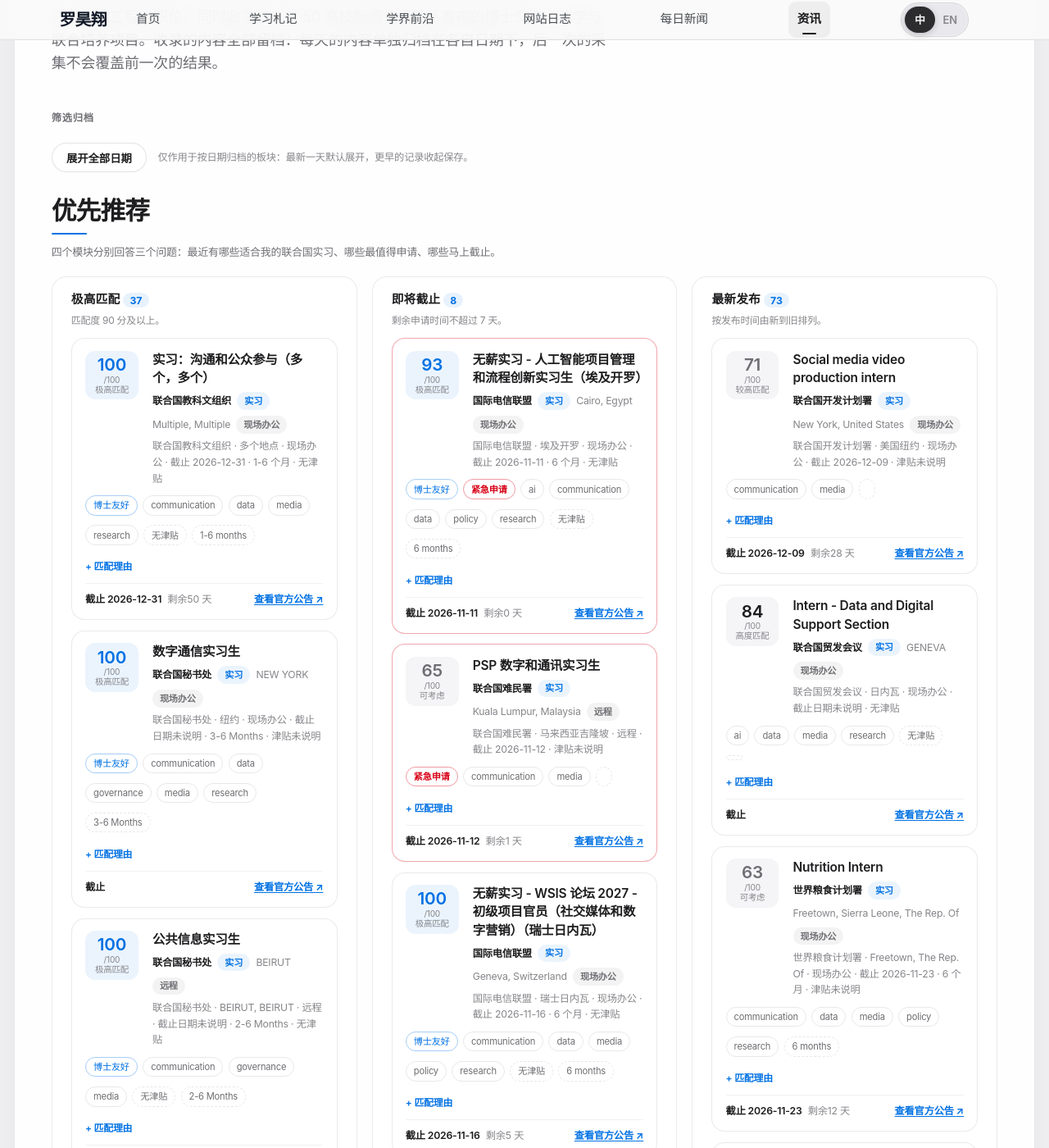
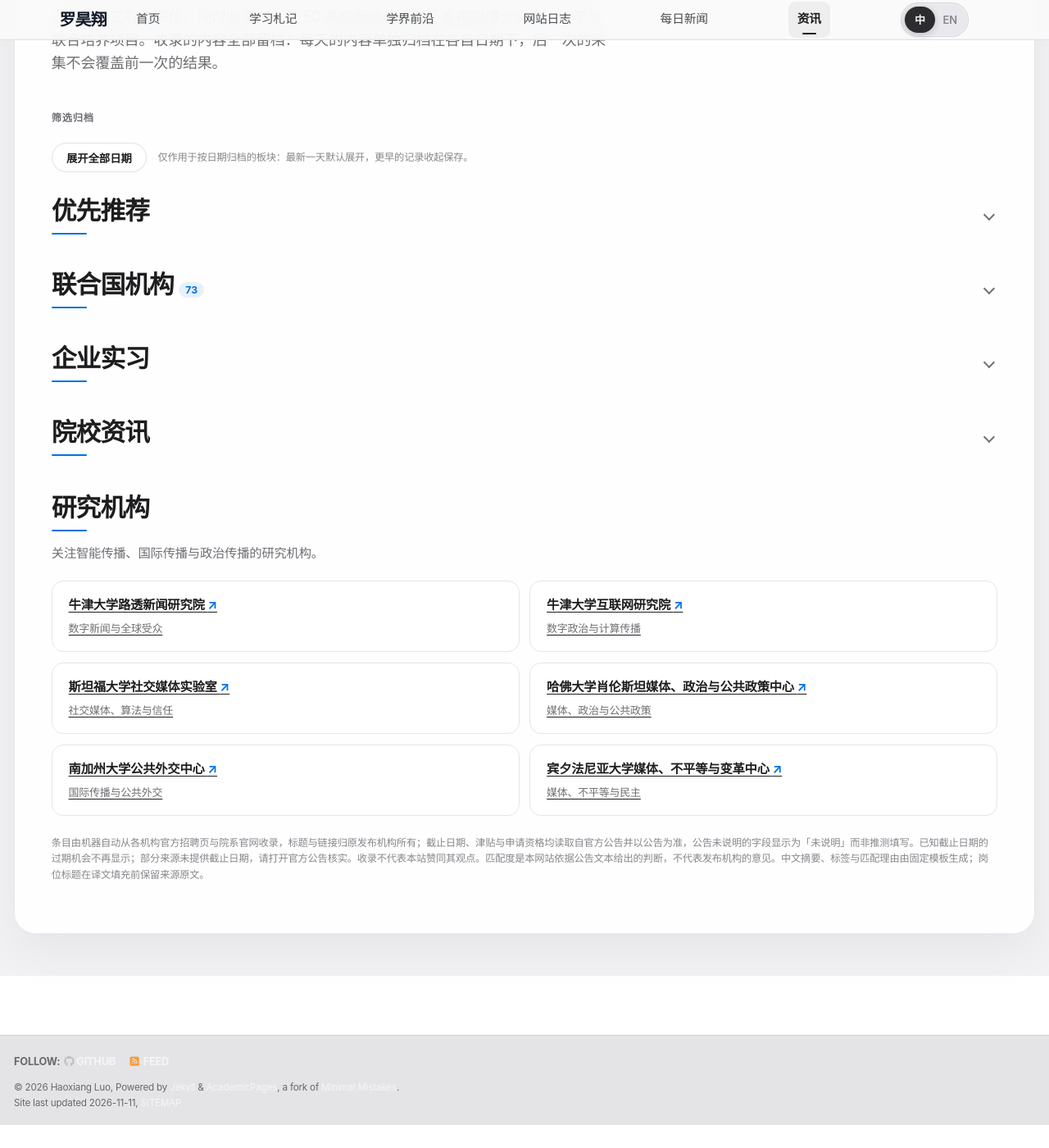
Before and after one commit to HaoxiangLuo/HaoxiangLuo.github.io, a Jekyll site: the page built from _pages/opportunities-zh.html, in a window 1280 px wide and 1400 px high, scrolled down 337 px. Shown: the whole window at 82% size. Built offline with Jekyll 4.4.1, drawn with Linux system fonts in a browser that asks for light colours; a style sheet for code colours, icons or effects is not loaded; after the commit the page ends 1709 px from its top, so only the background shows below that; some of the changed text lies outside the part shown.

Commit message:
改进资讯页折叠与研究机构链接

```diff
--- /dev/null
+++ b/_data/opportunity_research_centers.yml
@@ -0,0 +1,36 @@
+- name: Reuters Institute for the Study of Journalism
+  name_zh: 牛津大学路透新闻研究院
+  university: University of Oxford
+  focus: Digital news and global audiences
+  focus_zh: 数字新闻与全球受众
+  url: https://reutersinstitute.politics.ox.ac.uk/
+- name: Oxford Internet Institute
+  name_zh: 牛津大学互联网研究院
+  university: University of Oxford
+  focus: Digital politics and computational communication
+  focus_zh: 数字政治与计算传播
+  url: https://www.oii.ox.ac.uk/
+- name: Social Media Lab
+  name_zh: 斯坦福大学社交媒体实验室
+  university: Stanford University
+  focus: Social media, algorithms and trust
+  focus_zh: 社交媒体、算法与信任
+  url: https://sml.stanford.edu/
+- name: Shorenstein Center on Media, Politics and Public Policy
+  name_zh: 哈佛大学肖伦斯坦媒体、政治与公共政策中心
+  university: Harvard University
+  focus: Media, politics and public policy
+  focus_zh: 媒体、政治与公共政策
+  url: https://shorensteincenter.org/
+- name: Center on Public Diplomacy
+  name_zh: 南加州大学公共外交中心
+  university: University of Southern California
+  focus: International communication and public diplomacy
+  focus_zh: 国际传播与公共外交
+  url: https://uscpublicdiplomacy.org/
+- name: Media, Inequality & Change Center
+  name_zh: 宾夕法尼亚大学媒体、不平等与变革中心
+  university: University of Pennsylvania
+  focus: Media, inequality and democracy
+  focus_zh: 媒体、不平等与民主
+  url: https://www.asc.upenn.edu/research/centers/media-inequality-and-change-center/about
--- /dev/null
+++ b/_includes/opportunity-research-centers.html
@@ -0,0 +1,9 @@
+<section class="opps-centers" aria-labelledby="opps-centers-title">
+  <h2 id="opps-centers-title" class="opps-section__title">{% if page.lang == 'zh' %}研究机构{% else %}Research Centers{% endif %}</h2>
+  <p class="opps-centers__intro">{% if page.lang == 'zh' %}关注智能传播、国际传播与政治传播的研究机构。{% else %}Research centers in intelligent, international and political communication.{% endif %}</p>
+  <ul class="opps-centers__list">
+    {% for center in site.data.opportunity_research_centers %}
+      <li><a href="{{ center.url | escape }}" target="_blank" rel="noopener noreferrer"><span>{% if page.lang == 'zh' %}{{ center.name_zh | escape }}{% else %}{{ center.name | escape }}{% endif %} <b aria-hidden="true">↗</b></span><small>{% if page.lang == 'zh' %}{{ center.focus_zh | escape }}{% else %}{{ center.university | escape }} · {{ center.focus | escape }}{% endif %}</small></a></li>
+    {% endfor %}
+  </ul>
+</section>
--- a/_includes/opps-card.html
+++ b/_includes/opps-card.html
@@ -48,7 +48,7 @@
 {% endif %}
 
 <article class="opps-card{% if item.urgent %} opps-card--urgent{% endif %}{% if item.status == 'closed' %} opps-card--closed{% endif %}"
-  data-opp
+  data-opp data-opp-deadline="{{ item.deadline | escape }}"
   data-org="{{ item.org | default: 'other' | escape }}"
   data-areas="{{ item.areas | join: ' ' | escape }}"
   data-mode="{{ item.mode | default: 'unknown' | escape }}"
--- a/_pages/opportunities-zh.html
+++ b/_pages/opportunities-zh.html
@@ -20,8 +20,7 @@ translation_url: /opportunities/
 {% assign closing = un_live | where: "closing", true | sort: "days_left" %}
 {% assign latest = un_live | sort: "sort_date" | reverse %}
 {% assign remote = un_live | where: "mode", "remote" %}
-{% assign expired = un_items | where: "status", "closed" %}
-{% assign extended = un_items | where: "extended", true %}
+{% assign extended = un_open | where: "extended", true %}
 
 {% include archive-date-filter.html %}
 {% include opps-archive-controls.html %}
@@ -29,78 +28,80 @@ translation_url: /opportunities/
 <div class="opps-archive">
   {% if un_live.size > 0 %}
   <section class="opps-section" aria-labelledby="opps-pick-title">
-    <h2 id="opps-pick-title" class="opps-section__title">优先推荐</h2>
+    <details class="opps-section__disclosure">
+      <summary class="opps-section__summary"><h2 id="opps-pick-title" class="opps-section__title">优先推荐</h2><span class="opps-section__chevron" aria-hidden="true"></span></summary>
     <p class="opps-section__note">四个模块分别回答三个问题：最近有哪些适合我的联合国实习、哪些最值得申请、哪些马上截止。</p>
     <div class="opps-modules">
-      <div class="opps-module">
-        <h3 class="opps-module__title">极高匹配 <span class="opps-subtitle__count">{{ exceptional.size }}</span></h3>
+      <details class="opps-module">
+        <summary class="opps-module__summary"><h3 class="opps-module__title">极高匹配 <span class="opps-subtitle__count">{{ exceptional.size }}</span></h3><span class="opps-section__chevron" aria-hidden="true"></span></summary>
         <p class="opps-module__note">匹配度 90 分及以上。</p>
         {% if exceptional.size > 0 %}
           <div class="opps-cards">{% for item in exceptional limit: 6 %}{% include opps-card.html item=item lang="zh" %}{% endfor %}</div>
         {% else %}
           <p class="daily-news-empty">目前暂无 90 分以上的岗位，匹配度最高的岗位见下方完整清单。</p>
         {% endif %}
-      </div>
-      <div class="opps-module">
-        <h3 class="opps-module__title">即将截止 <span class="opps-subtitle__count">{{ closing.size }}</span></h3>
+      </details>
+      <details class="opps-module">
+        <summary class="opps-module__summary"><h3 class="opps-module__title">即将截止 <span class="opps-subtitle__count">{{ closing.size }}</span></h3><span class="opps-section__chevron" aria-hidden="true"></span></summary>
         <p class="opps-module__note">剩余申请时间不超过 7 天。</p>
         {% if closing.size > 0 %}
           <div class="opps-cards">{% for item in closing limit: 6 %}{% include opps-card.html item=item lang="zh" %}{% endfor %}</div>
         {% else %}
           <p class="daily-news-empty">未来 7 天内没有岗位截止。</p>
         {% endif %}
-      </div>
-      <div class="opps-module">
-        <h3 class="opps-module__title">最新发布 <span class="opps-subtitle__count">{{ latest.size }}</span></h3>
+      </details>
+      <details class="opps-module">
+        <summary class="opps-module__summary"><h3 class="opps-module__title">最新发布 <span class="opps-subtitle__count">{{ latest.size }}</span></h3><span class="opps-section__chevron" aria-hidden="true"></span></summary>
         <p class="opps-module__note">按发布时间由新到旧排列。</p>
         <div class="opps-cards">{% for item in latest limit: 6 %}{% include opps-card.html item=item lang="zh" %}{% endfor %}</div>
-      </div>
-      <div class="opps-module">
-        <h3 class="opps-module__title">远程机会 <span class="opps-subtitle__count">{{ remote.size }}</span></h3>
+      </details>
+      <details class="opps-module">
+        <summary class="opps-module__summary"><h3 class="opps-module__title">远程机会 <span class="opps-subtitle__count">{{ remote.size }}</span></h3><span class="opps-section__chevron" aria-hidden="true"></span></summary>
         <p class="opps-module__note">居家办公与全远程岗位。</p>
         {% if remote.size > 0 %}
           <div class="opps-cards">{% for item in remote limit: 6 %}{% include opps-card.html item=item lang="zh" %}{% endfor %}</div>
         {% else %}
           <p class="daily-news-empty">目前没有开放的远程岗位。</p>
         {% endif %}
-      </div>
+      </details>
     </div>
+    </details>
   </section>
 
   <section class="opps-section" aria-labelledby="opps-un-title">
-    <h2 id="opps-un-title" class="opps-section__title">联合国机构 <span class="opps-subtitle__count">{{ un_live.size }}</span></h2>
+    <details class="opps-section__disclosure">
+      <summary class="opps-section__summary"><h2 id="opps-un-title" class="opps-section__title">联合国机构 <span class="opps-subtitle__count">{{ un_live.size }}</span></h2><span class="opps-section__chevron" aria-hidden="true"></span></summary>
     <p class="opps-section__note">全部 60 分以上的岗位，按匹配度从高到低排列；可按机构、方向、地点、状态与匹配度筛选。</p>
     {% include opps-filters.html lang="zh" %}
     <div class="opps-cards">
       {% for item in by_score %}{% include opps-card.html item=item lang="zh" %}{% endfor %}
       <p class="daily-news-empty" data-opps-empty hidden>没有符合当前筛选条件的岗位。</p>
     </div>
+    </details>
   </section>
   {% else %}
   <section class="opps-section" aria-labelledby="opps-un-title">
-    <h2 id="opps-un-title" class="opps-section__title">联合国机构</h2>
+    <details class="opps-section__disclosure">
+      <summary class="opps-section__summary"><h2 id="opps-un-title" class="opps-section__title">联合国机构</h2><span class="opps-section__chevron" aria-hidden="true"></span></summary>
     <p class="daily-news-empty">自动采集任务运行后，第一批联合国岗位将显示在这里。</p>
+    </details>
   </section>
   {% endif %}
 
   {% if extended.size > 0 %}
   <section class="opps-section" aria-labelledby="opps-ext-title">
-    <h2 id="opps-ext-title" class="opps-section__title">拓展机会 <span class="opps-subtitle__count">{{ extended.size }}</span></h2>
+    <details class="opps-section__disclosure">
+      <summary class="opps-section__summary"><h2 id="opps-ext-title" class="opps-section__title">拓展机会 <span class="opps-subtitle__count">{{ extended.size }}</span></h2><span class="opps-section__chevron" aria-hidden="true"></span></summary>
     <p class="opps-section__note">咨询顾问类岗位：仅当公告明确写明接受博士、研究生或早期职业研究者时保留，不属于实习，单独列出。</p>
     <div class="opps-cards">{% for item in extended %}{% include opps-card.html item=item lang="zh" %}{% endfor %}</div>
+    </details>
   </section>
   {% endif %}
 
-  {% if expired.size > 0 %}
-  <section class="opps-section" aria-labelledby="opps-gone-title">
-    <h2 id="opps-gone-title" class="opps-section__title">已截止 <span class="opps-subtitle__count">{{ expired.size }}</span></h2>
-    <p class="opps-section__note">申请期限已过，仅作留档，开放中的岗位列在上方。</p>
-    <div class="opps-cards">{% for item in expired %}{% include opps-card.html item=item lang="zh" %}{% endfor %}</div>
-  </section>
-  {% endif %}
 
   <section class="opps-section" aria-labelledby="opps-company-title">
-    <h2 id="opps-company-title" class="opps-section__title">企业实习</h2>
+    <details class="opps-section__disclosure">
+      <summary class="opps-section__summary"><h2 id="opps-company-title" class="opps-section__title">企业实习</h2><span class="opps-section__chevron" aria-hidden="true"></span></summary>
     {% assign company_total = 0 %}
     {% for day in opps.internships %}{% assign day_co = day.items | where: "group", "company" %}{% assign company_total = company_total | plus: day_co.size %}{% endfor %}
     {% assign company_first = "" %}
@@ -118,7 +119,7 @@ translation_url: /opportunities/
               </summary>
               <ol>
                 {% for item in group_items %}
-                  <li><a href="{{ item.url }}" target="_blank" rel="noopener noreferrer"><span>{{ item.title_zh | default: item.title | escape }}{% assign detail_text = item.detail_zh | default: item.detail %}{% if detail_text %} <em>· {{ detail_text | escape }}</em>{% endif %}</span><small>{{ item.source_zh | default: item.source | escape }} <b aria-hidden="true">↗</b></small></a></li>
+                  <li data-opp-deadline="{{ item.deadline | escape }}"><a href="{{ item.url }}" target="_blank" rel="noopener noreferrer"><span>{{ item.title_zh | default: item.title | escape }}{% assign detail_text = item.detail_zh | default: item.detail %}{% if detail_text %} <em>· {{ detail_text | escape }}</em>{% endif %}</span><small>{{ item.source_zh | default: item.source | escape }} <b aria-hidden="true">↗</b></small></a></li>
                 {% endfor %}
               </ol>
             </details>
@@ -128,10 +129,12 @@ translation_url: /opportunities/
         <p class="daily-news-empty">知名企业的实习信息将显示在这里。</p>
       {% endif %}
     </div>
+    </details>
   </section>
 
   <section class="opps-section" aria-labelledby="opps-academia-title">
-    <h2 id="opps-academia-title" class="opps-section__title">院校资讯</h2>
+    <details class="opps-section__disclosure">
+      <summary class="opps-section__summary"><h2 id="opps-academia-title" class="opps-section__title">院校资讯</h2><span class="opps-section__chevron" aria-hidden="true"></span></summary>
     <div class="daily-news-archive">
       {% if opps.academia.size > 0 %}
         {% for day in opps.academia %}
@@ -143,7 +146,7 @@ translation_url: /opportunities/
             </summary>
             <ol>
               {% for item in day.items %}
-                <li><a href="{{ item.url }}" target="_blank" rel="noopener noreferrer"><span>{{ item.title_zh | default: item.title | escape }}</span><small>{{ item.source_zh | default: item.source | escape }} <b aria-hidden="true">↗</b></small></a></li>
+                <li data-opp-deadline="{{ item.deadline | escape }}"><a href="{{ item.url }}" target="_blank" rel="noopener noreferrer"><span>{{ item.title_zh | default: item.title | escape }}</span><small>{{ item.source_zh | default: item.source | escape }} <b aria-hidden="true">↗</b></small></a></li>
               {% endfor %}
             </ol>
           </details>
@@ -152,7 +155,12 @@ translation_url: /opportunities/
         <p class="daily-news-empty">自动任务运行后，第一批院校项目资讯将显示在这里。</p>
       {% endif %}
     </div>
+    </details>
   </section>
 </div>
 
-<p class="daily-news-note">条目由机器自动从各机构官方招聘页与院系官网收录，标题与链接归原发布机构所有；截止日期、津贴与申请资格均读取自官方公告并以公告为准，公告未说明的字段显示为「未说明」而非推测填写。收录不代表本站赞同其观点。匹配度是本网站依据公告文本给出的判断，不代表发布机构的意见。中文摘要、标签与匹配理由由固定模板生成；岗位标题在译文填充前保留来源原文。</p>
+{% include opportunity-research-centers.html %}
+
+<p class="daily-news-note">条目由机器自动从各机构官方招聘页与院系官网收录，标题与链接归原发布机构所有；截止日期、津贴与申请资格均读取自官方公告并以公告为准，公告未说明的字段显示为「未说明」而非推测填写。已知截止日期的过期机会不再显示；部分来源未提供截止日期，请打开官方公告核实。收录不代表本站赞同其观点。匹配度是本网站依据公告文本给出的判断，不代表发布机构的意见。中文摘要、标签与匹配理由由固定模板生成；岗位标题在译文填充前保留来源原文。</p>
+
+<script src="{{ base_path }}/assets/js/opps-expiry.js" defer></script>
--- a/_sass/_content-refinements.scss
+++ b/_sass/_content-refinements.scss
@@ -3030,3 +3030,21 @@ body.home-page #main > .home-publications .publication-board { grid-template-col
   body.home-page #main { grid-template-columns: minmax(280px,30%) minmax(0,1fr); }
   body.home-page #main > .home-publications .publication-board { grid-template-columns: minmax(0,1fr); }
 }
+
+/* Fold long opportunity sections without changing their card design. */
+.opps-section__disclosure { min-width: 0; }
+.opps-section__summary, .opps-module__summary {
+  display: flex;
+  align-items: center;
+  justify-content: space-between;
+  gap: 1rem;
+  cursor: pointer;
+  list-style: none;
+}
+.opps-section__summary::-webkit-details-marker, .opps-module__summary::-webkit-details-marker { display: none; }
+.opps-section__summary:focus-visible, .opps-module__summary:focus-visible { outline: 2px solid #0071e3; outline-offset: 4px; border-radius: 4px; }
+.opps-section__chevron { flex: 0 0 auto; width: 0.55rem; height: 0.55rem; border-right: 2px solid #6e6e73; border-bottom: 2px solid #6e6e73; transform: rotate(45deg); margin-right: 0.3rem; }
+[open] > summary > .opps-section__chevron { transform: rotate(225deg); }
+.opps-section__disclosure[open] > :not(summary) { margin-top: 1rem; }
+.opps-module[open] > :not(summary) { margin-top: 0.75rem; }
+[data-opp-expired="true"] { display: none !important; }
--- /dev/null
+++ b/_sass/_opportunity-centers.scss
@@ -0,0 +1,11 @@
+.opps-centers { margin-top: 2.5rem; }
+.opps-centers__intro { color: #6e6e73; font-size: 0.85rem; }
+.opps-centers__list { display: grid; gap: 0.7rem; padding: 0; margin: 1rem 0 0; list-style: none; }
+.opps-centers__list li { margin: 0; }
+.opps-centers__list a { display: block; height: 100%; padding: 0.95rem 1.1rem; border: 1px solid #e5e5e7; border-radius: 14px; background: #fff; color: #1d1d1f; text-decoration: none; }
+.opps-centers__list a:hover, .opps-centers__list a:focus-visible { border-color: #0071e3; }
+.opps-centers__list span, .opps-centers__list small { display: block; }
+.opps-centers__list span { font-size: 0.85rem; font-weight: 600; }
+.opps-centers__list b { color: #0071e3; }
+.opps-centers__list small { margin-top: 0.3rem; color: #6e6e73; font-size: 0.72rem; }
+@media (min-width: 1024px) { .opps-centers__list { grid-template-columns: repeat(2, minmax(0, 1fr)); } }
--- a/assets/css/main.scss
+++ b/assets/css/main.scss
@@ -1,5 +1,7 @@
 ---
 ---
+
+@import "opportunity-centers";
 
 /*
  * This file controls what is imported from /_sass
--- /dev/null
+++ b/assets/js/opps-expiry.js
@@ -0,0 +1,24 @@
+/* Hide notices only when the source supplies a valid, past deadline. */
+(function () {
+  "use strict";
+  function shanghaiDate() {
+    var parts = new Intl.DateTimeFormat("en-CA", {timeZone: "Asia/Shanghai", year: "numeric", month: "2-digit", day: "2-digit"}).formatToParts(new Date());
+    var values = {};
+    parts.forEach(function (part) { values[part.type] = part.value; });
+    return values.year + "-" + values.month + "-" + values.day;
+  }
+  function validDate(value) {
+    if (!/^\d{4}-\d{2}-\d{2}$/.test(value)) return false;
+    var parsed = new Date(value + "T00:00:00Z");
+    return !isNaN(parsed.getTime()) && parsed.toISOString().slice(0, 10) === value;
+  }
+  var today;
+  try { today = shanghaiDate(); } catch (error) { return; }
+  document.querySelectorAll("[data-opp-deadline]").forEach(function (item) {
+    var deadline = item.getAttribute("data-opp-deadline");
+    if (validDate(deadline) && deadline < today) {
+      item.setAttribute("data-opp-expired", "true");
+      item.hidden = true;
+    }
+  });
+}());
--- a/assets/js/opps-filters.js
+++ b/assets/js/opps-filters.js
@@ -17,6 +17,7 @@
   }
 
   function matches(card, filters) {
+    if (card.getAttribute("data-opp-expired") === "true") return false;
     var score = Number(card.getAttribute("data-score") || 0);
     var checks = [
       ["org", card.getAttribute("data-org")],
```
Also changed, not shown: _pages/opportunities.html (+38 -30 lines), tests/test_opportunities_translations.py (+5 -3 lines).
